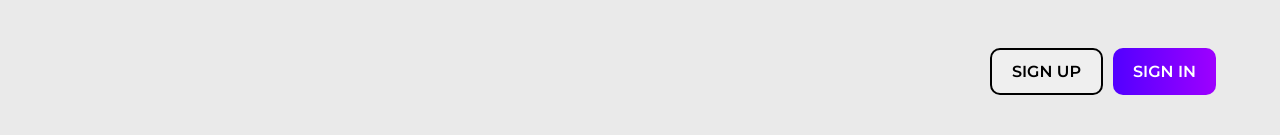
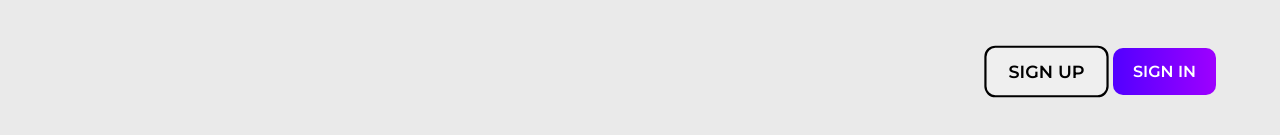
Before and after one commit to jakobmertenhtw/oneshare_frontend, a Vue app: page / in a window 1280 px wide. In both pictures the pointer is over the button "SIGN UP". Shown: the top 135 px of the page. Built offline with nearby package versions, Linux system fonts and the light colour scheme.

Commit message:
adds vuex to project

```diff
--- a/package.json
+++ b/package.json
@@ -11,7 +11,8 @@
   },
   "dependencies": {
     "vue": "^3.3.4",
-    "vue-router": "^4.2.5"
+    "vue-router": "^4.2.5",
+    "vuex": "^4.1.0"
   },
   "devDependencies": {
     "@vitejs/plugin-vue": "^4.4.0",
--- a/src/assets/main.css
+++ b/src/assets/main.css
@@ -8,7 +8,11 @@ button {
     font-family: 'Montserrat', sans-serif;
     font-weight: 600;
     font-size: 1rem;
-    transition: all 2s ease;
+    transition: all .4s ease;
+}
+button:hover {
+    cursor: pointer;
+    transform: scale(1.1);
 }
 .content_container {
     width: 80vw;
```
Also changed, not shown: 1 other file (tests, documents, lock files or other folders).
